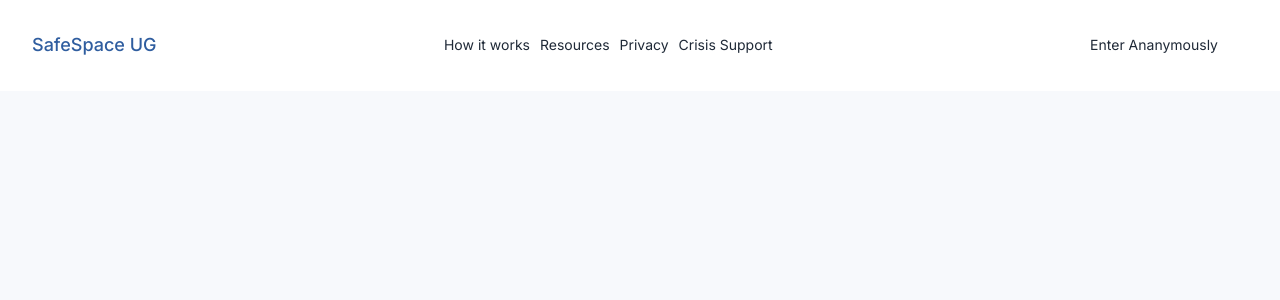
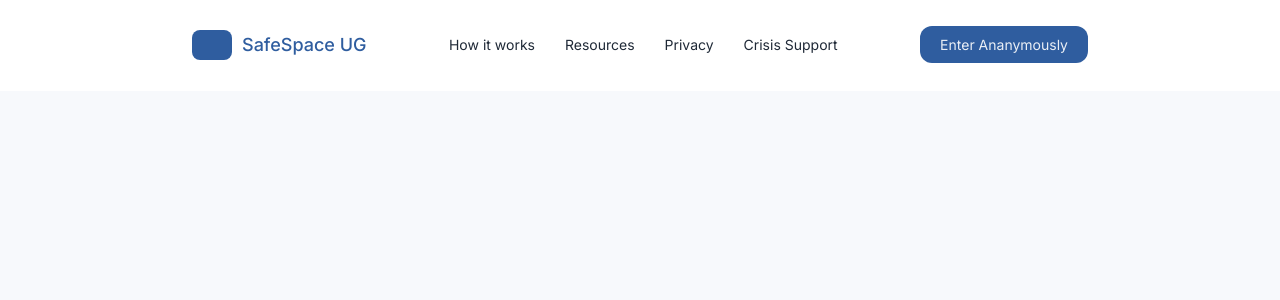
Before and after one commit to CODE-OS1/SafeSpace, a Flask app: template templates/landing.html in a window 1280 px wide. Shown: the top 300 px of the page. Run offline with Flask 3, Linux system fonts and the light colour scheme; the template is opened without the code that fills it, so the values that code supplies are empty.

Commit message:
header finish

```diff
--- a/static/style.css
+++ b/static/style.css
@@ -94,14 +94,34 @@ body{
 
 /* Header Section For Landing Page */
 .site-header{
+    background-color: var(--color-surface);
+    position: sticky;
+    z-index: 100;
+}
+
+.header-container{
     display: flex;
     justify-content: space-between;
     align-items: center;
     gap: 40px;
-    background-color: var(--color-surface);
     padding: 30px 32px;
 }
 
+.container{
+    max-width: 960px;
+    margin: 0 auto;
+}
+
+.head-text{
+    display: flex;
+    gap: 10px;
+}
+.shield-icon{
+    background-color: var(--color-primary);
+    width: 40px;
+    height: 30px;
+    border-radius: var(--radius-sm);
+}
 .head-text h1{
     font-size: var(--text-lg);
     font-family: var(--font-heading);
@@ -119,10 +139,17 @@ a{
     color: inherit;
     text-decoration: none;
 }
+
+nav ul a{
+    padding: 10px;
+}
 nav ul a:hover{
     color: rgba(0, 0, 0, 0.685);
 }
 
 .ananymous a{
-    padding: 10px 30px;
+    padding: 10px 20px;
+    background-color: var(--color-primary);
+    color: rgba(255, 255, 255, 0.9);
+    border-radius: var(--radius-md);
 }
--- a/templates/landing.html
+++ b/templates/landing.html
@@ -15,7 +15,8 @@
 </head>
 <body>
     <header class="site-header">
-        <div class="head-text">
+        <div class="container header-container">
+            <div class="head-text">
             <div class="shield-icon"></div>
             <h1>SafeSpace UG</h1>
         </div>
@@ -31,6 +32,7 @@
         <div class="ananymous">
             <a href="landing.html">Enter Ananymously</a>
         </div>
+        </div>
     </header>
 </body>
 </html>
```
